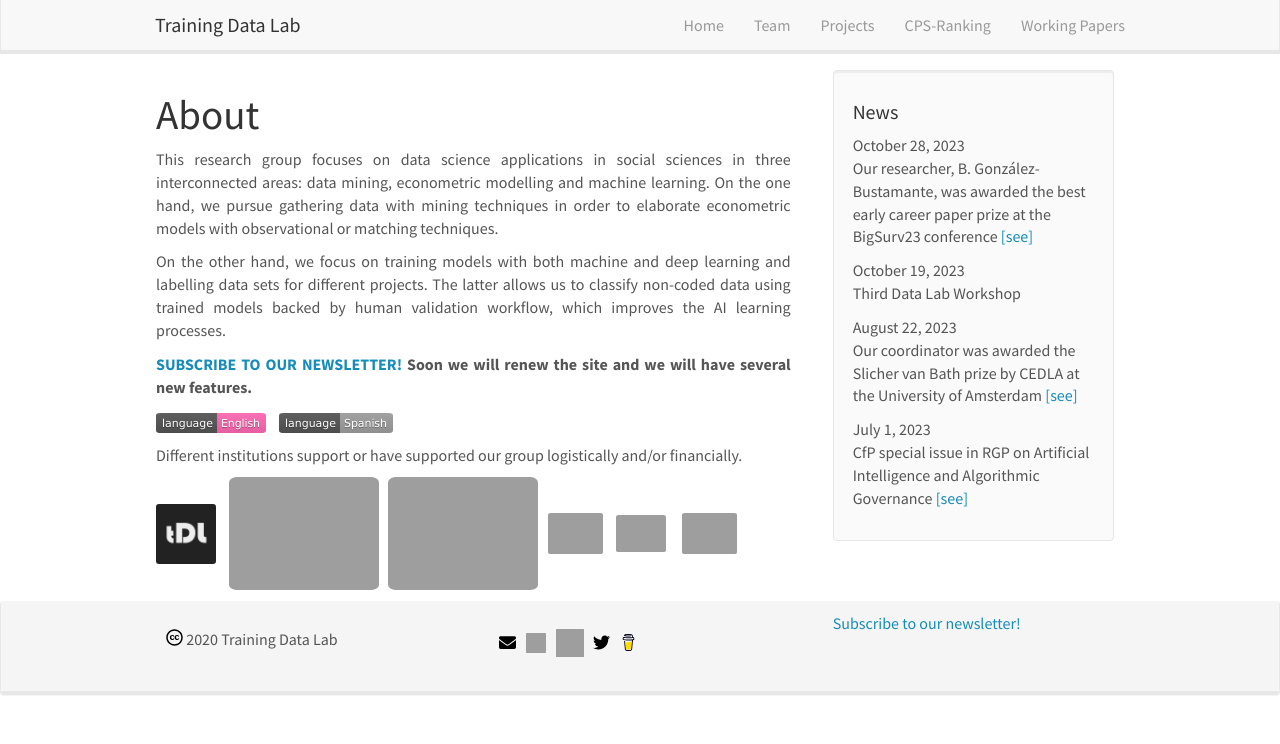
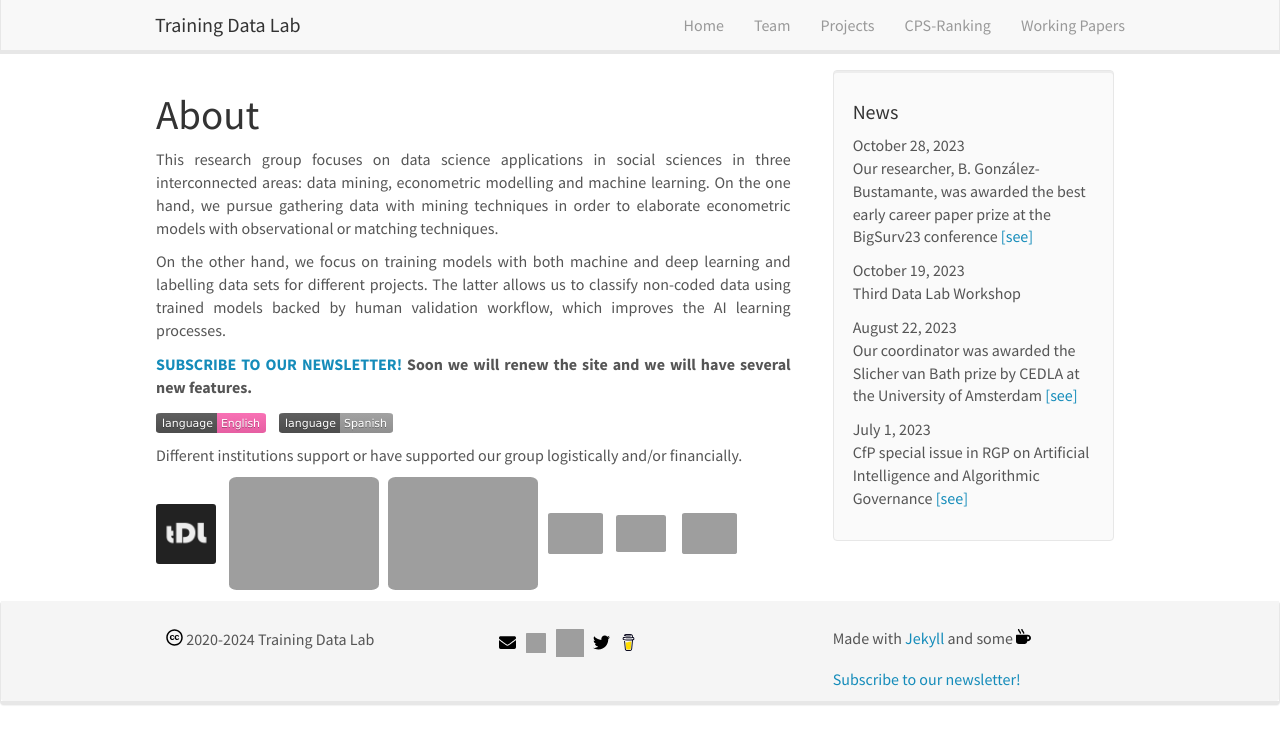
Before and after one commit to training-datalab/old-training-datalab.com, a Jekyll site: the page built from _pages/home.md, in a window 1280 px wide. Shown: the top 744 px of the page. Built offline with Jekyll 4.4.1, drawn with Linux system fonts in a browser that asks for light colours; nearby versions of some CDN libraries.

Commit message:
Update footer.html

```diff
--- a/_includes/footer.html
+++ b/_includes/footer.html
@@ -3,14 +3,14 @@
 	<div class="container-fluid">
 	  <div class="row">
 		<div class="col-sm-4">
-		  <img src="{{ site.url }}{{ site.baseurl }}/images/svg/creative-commons-brands.svg" alt="Creative Commons" height="17" width="17" /> 2020 Training Data Lab
+		  <img src="{{ site.url }}{{ site.baseurl }}/images/svg/creative-commons-brands.svg" alt="Creative Commons" height="17" width="17" /> 2020-2024 Training Data Lab
 		</div>
 		<div class="col-sm-4">
 		  <a href="mailto:contact@training-datalab.com"><img src="{{ site.url }}{{ site.baseurl }}/images/svg/envelope-solid.svg" alt="Email" height="17" width="17" /></a> &nbsp; <a href="https://github.com/training-datalab" target="_blank"><img src="{{ site.url }}{{ site.baseurl }}/images/svg/github.svg" alt="GitHub" height="20" width="20" /></a> &nbsp; <a href="https://zenodo.org/communities/tdl" target="_blank"><img src="{{ site.url }}{{ site.baseurl }}/images/svg/zenodo.svg" alt="Zenodo" height="28" width="28" /></a> &nbsp; <a href="https://twitter.com/tDataLab" target="_blank"><img src="{{ site.url }}{{ site.baseurl }}/images/svg/twitter.svg" alt="Twitter" height="17" width="17" /></a> &nbsp; <a href="https://www.buymeacoffee.com/tdatalab" target="_blank"><img src="{{ site.url }}{{ site.baseurl }}/images/svg/bmc-logo.svg" alt="Buy me a coffee" height="17" width="17" /></a> <!-- &nbsp; <a href="https://opensea.io/collection/tdatalab" target="_blank"><img src="{{ site.url }}{{ site.baseurl }}/images/svg/opensea.svg" alt="OpenSea" height="18" width="18" /></a> -->
 		</div>
 		<div class="col-sm-4">
+		 Made with <a href="https://jekyllrb.com" target="_blank">Jekyll</a> and some <img src="{{ site.url }}{{ site.baseurl }}/images/svg/mug-hot-solid.svg" alt="coffee" height="15" width="15" /> <br>
 		 <a href="https://zcmp.eu/e28J" target="_blank">Subscribe to our newsletter!</a>
-		 <!-- Made with <a href="https://jekyllrb.com" target="_blank">Jekyll</a> and some <img src="{{ site.url }}{{ site.baseurl }}/images/svg/mug-hot-solid.svg" alt="coffee" height="15" width="15" /> -->
 		</div>
 	  </div>
 	</div>
```
